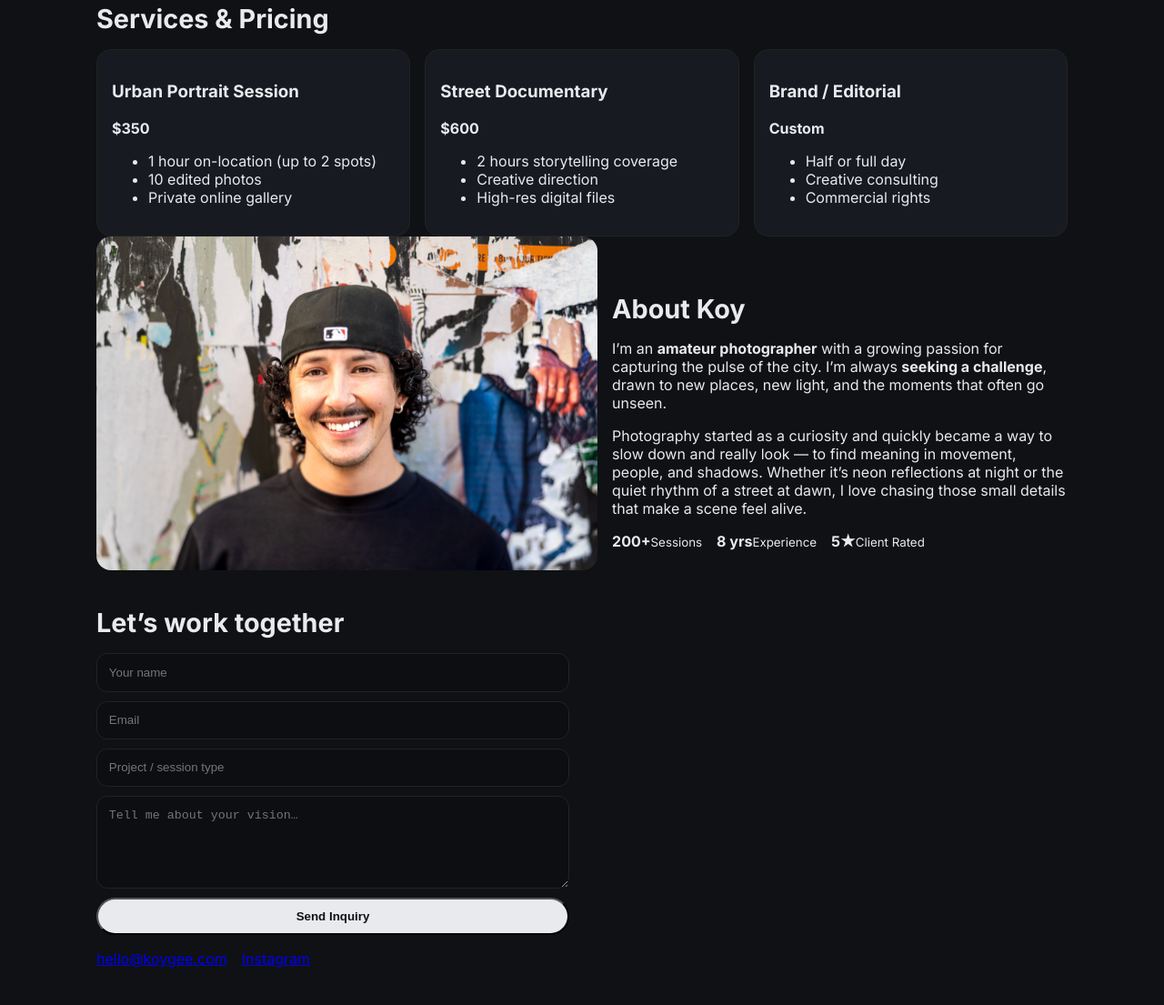
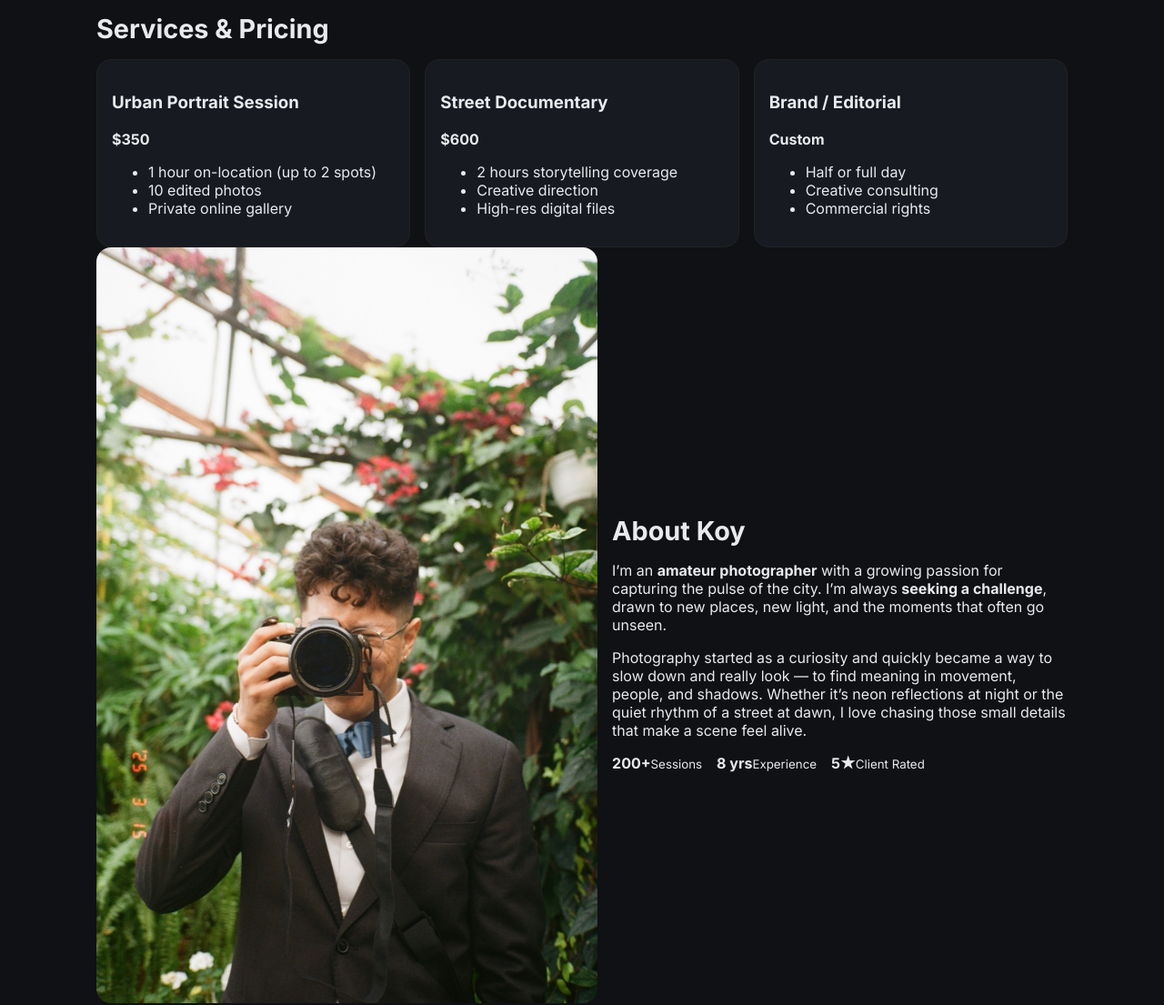
Before and after one commit to kgminimin/koygee-urban-portfolio, a plain HTML site: page index.html in a window 1280 px wide. Shown: the part 2383-3488 px from the top of the page at 91% size. Drawn offline with Linux system fonts and the light colour scheme.

Commit message:
Add files via upload

```diff
--- a/index.html
+++ b/index.html
@@ -78,7 +78,7 @@
 
     <section id="about" class="about">
       <div class="about-grid">
-        <img src="images/portrait-smile.jpg" alt="Portrait of Koy">
+        <img src="images/portrait-koy.jpg" alt="Portrait of Koy">
         <div>
           <h2>About Koy</h2>
           <p>I’m an <strong>amateur photographer</strong> with a growing passion for capturing the pulse of the city. I’m always <strong>seeking a challenge</strong>, drawn to new places, new light, and the moments that often go unseen.</p>
@@ -102,8 +102,8 @@
         <button class="btn" type="submit">Send Inquiry</button>
       </form>
       <div class="reach">
-        <a href="mailto:hello@koygee.com">hello@koygee.com</a>
-        <a href="https://instagram.com/koygee">Instagram</a>
+        <a href="mailto:koy.gee04@gmail.com">koy.gee04@gmail.com</a>
+        <a href="https://instagram.com/salmoncreamcheeseraisinbagel">Instagram</a>
       </div>
     </section>
   </main>
@@ -113,7 +113,7 @@
   </footer>
 
   <script>
-    const IMAGES = [{'src': 'images/seattle-waterfront.jpg', 'alt': 'Seattle waterfront skyline and Ferris wheel', 'tags': 'Urban,Seattle,Waterfront'}, {'src': 'images/chinatown-gate.jpg', 'alt': 'Chinatown Gate in Seattle', 'tags': 'Urban,Culture,Seattle'}, {'src': 'images/hotel-monte-vista.jpg', 'alt': 'Hotel Monte Vista neon at night', 'tags': 'Urban,Night,Neon,Flagstaff'}, {'src': 'images/trademark-pagoda.jpg', 'alt': 'Trade Mark pagoda building', 'tags': 'Architecture,Urban,SanFrancisco'}, {'src': 'images/lanterns.jpg', 'alt': 'Lantern-lit street lamp with red lanterns', 'tags': 'Culture,Urban,Details,Seattle'}, {'src': 'images/sf-bw-street.jpg', 'alt': 'Black and white San Francisco street toward Bay Bridge', 'tags': 'Street,BlackWhite,SanFrancisco'}, {'src': 'images/portrait-smile.jpg', 'alt': 'Smiling portrait against textured wall', 'tags': 'Portrait,Street,Color'}, {'src': 'images/chinatown-crossing.jpg', 'alt': 'People crossing Chinatown street under lanterns', 'tags': 'Street,Culture,SanFrancisco'}, {'src': 'images/pagoda-sunrise.jpg', 'alt': 'Pagoda building in soft morning light', 'tags': 'Urban,Architecture,SanFrancisco'}, {'src': 'images/sf-cablecar.jpg', 'alt': 'San Francisco cable car in morning light', 'tags': 'Street,Urban,SanFrancisco'}];
+    const IMAGES = [{'src': 'images/seattle-waterfront.jpg', 'alt': 'Seattle waterfront skyline and Ferris wheel', 'tags': 'Urban,Seattle,Waterfront'}, {'src': 'images/chinatown-gate.jpg', 'alt': 'Chinatown Gate in Seattle', 'tags': 'Urban,Culture,Seattle'}, {'src': 'images/hotel-monte-vista.jpg', 'alt': 'Hotel Monte Vista neon at night', 'tags': 'Urban,Night,Neon,Flagstaff'}, {'src': 'images/trademark-pagoda.jpg', 'alt': 'Trade Mark pagoda building', 'tags': 'Architecture,Urban,SanFrancisco'}, {'src': 'images/lanterns.jpg', 'alt': 'Lantern-lit street lamp with red lanterns', 'tags': 'Culture,Urban,Details,Seattle'}, {'src': 'images/sf-bw-street.jpg', 'alt': 'Black and white San Francisco street toward Bay Bridge', 'tags': 'Street,BlackWhite,SanFrancisco'}, {'src': 'images/portrait-koy.jpg', 'alt': 'Smiling portrait against textured wall', 'tags': 'Portrait,Street,Color'}, {'src': 'images/chinatown-crossing.jpg', 'alt': 'People crossing Chinatown street under lanterns', 'tags': 'Street,Culture,SanFrancisco'}, {'src': 'images/pagoda-sunrise.jpg', 'alt': 'Pagoda building in soft morning light', 'tags': 'Urban,Architecture,SanFrancisco'}, {'src': 'images/sf-cablecar.jpg', 'alt': 'San Francisco cable car in morning light', 'tags': 'Street,Urban,SanFrancisco'}];
   </script>
   <script src="script.js"></script>
 </body>
```
Also changed, not shown: images/portrait-koy.jpg (added).
